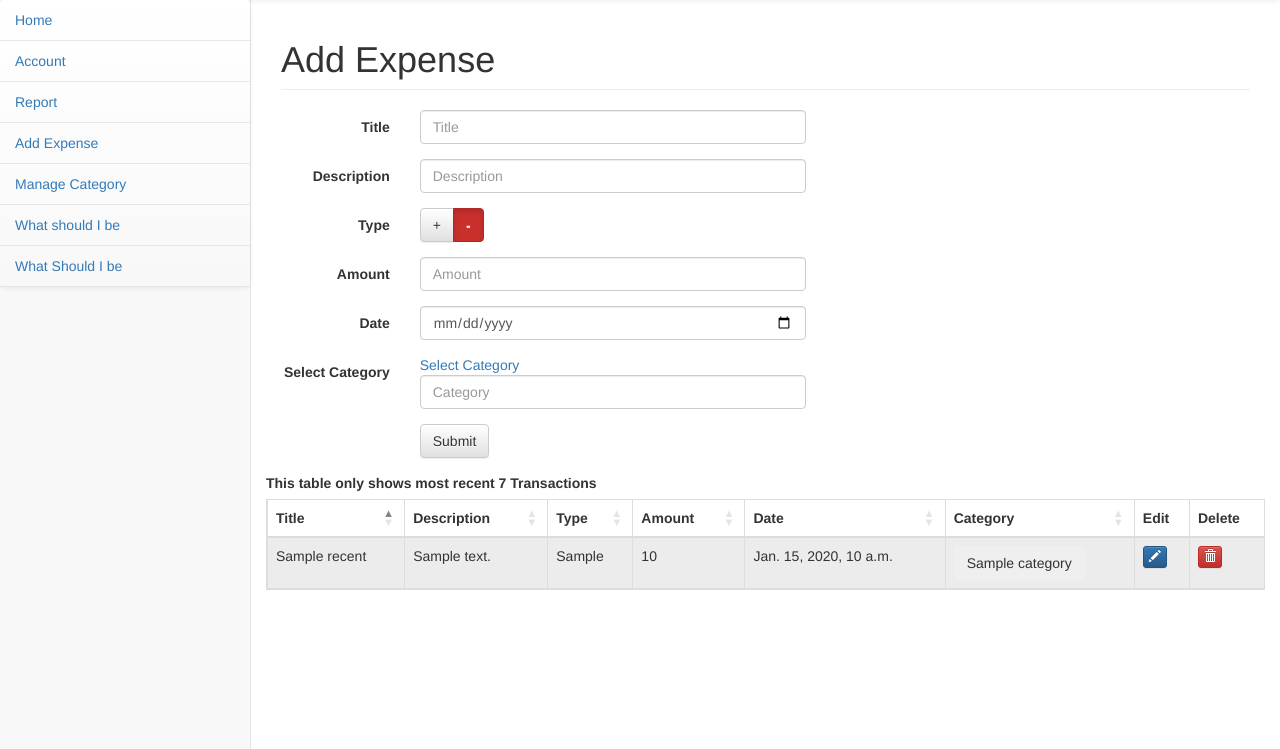
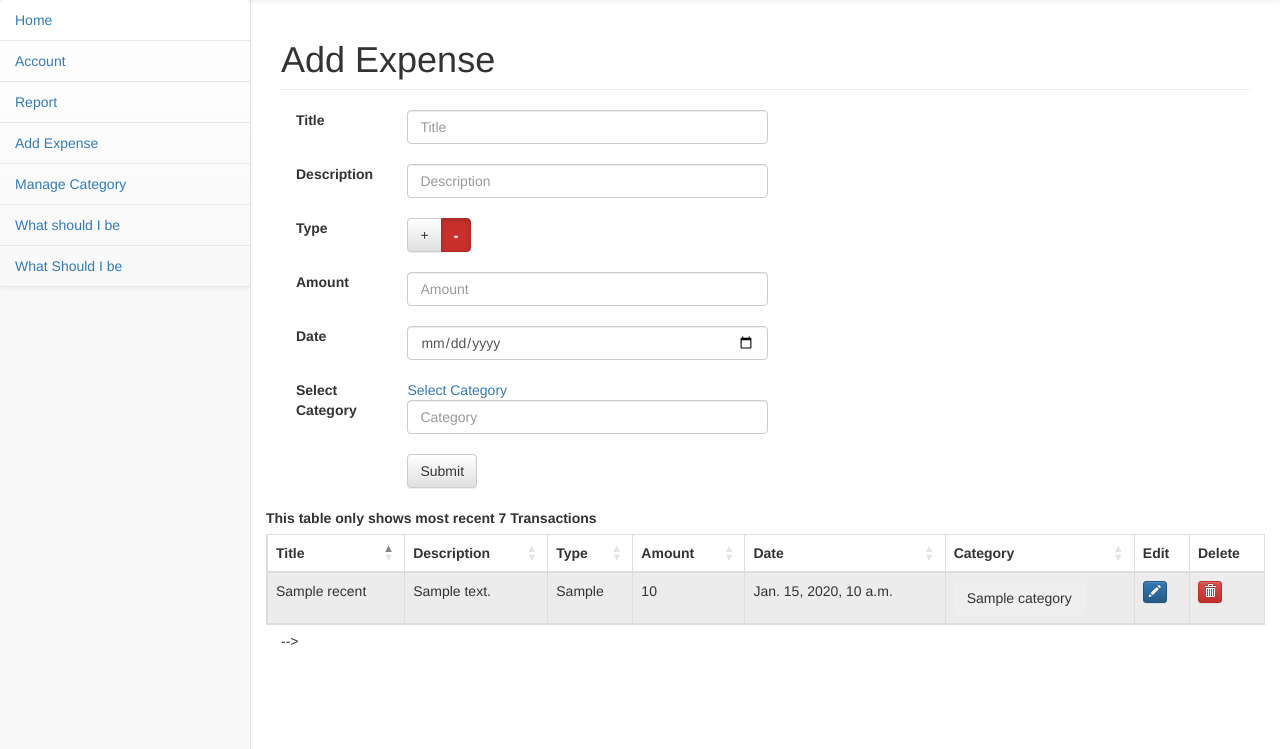
Before and after one commit to zuerst/myExpense, a Django app: template myExpense/myExpense/templates/profile/addExpense.html in a window 1280 px wide. Shown: the part 51-800 px from the top of the page. Run offline with Django 3.2, Linux system fonts and the light colour scheme; the template is opened without the code that fills it: most values are stand-ins (such as "Sample title", 1, 10 or a date in 2020); some libraries are stand-ins or nearby versions.

Commit message:
finished addExpense

```diff
--- a/myExpense/myExpense/static/js/profileAddExpense.js
+++ b/myExpense/myExpense/static/js/profileAddExpense.js
@@ -1,4 +1,8 @@
 $(document).ready(function() {
+
+    $(function(){
+      $("#includedContent").load("b.html");
+    });
 
     $('#delete').on('shown.bs.modal', function (e) {
         var transId = $(e.relatedTarget).data('trans-id')
@@ -39,17 +43,22 @@ $(document).ready(function() {
         date = date.replace (",", "");
         mdy = date.split(" ");
 
-        var month = mdy[0].toLowerCase();
-        var monthNamesShort = ['Jan.', 'Feb.', 'March', 'April', 'May', 'June', 'July', 'Aug.', 'Sep.', 'Oct.', 'Nov.', 'Dec.']
-        month = String(monthNamesShort.indexOf(month));
+        var month = mdy[0]
+        var year = mdy[2]
+        var day = mdy[1]
+        var monthNamesShort = ['Jan.', 'Feb.', 'March', 'April', 'May', 'June', 'July', 'Aug', 'Sep', 'Oct', 'Nov', 'Dec']
+        month = String(monthNamesShort.indexOf(month) + 1);
 
         if (month[1] == null) {
             month = "0"+String(month)
         }
+        if (day[1] == null) {
+            day = "0"+String(day)
+        }
 
-        year = mdy[2]
-        day = mdy[1]
-        var fullDate = mdy[2]+"-"+month+"-"+mdy[1]
+        var fullDate = year+"-"+month+"-"+day
+
+        console.log(fullDate)
 
         document.getElementById("eTitle").value = title;
         document.getElementById("eDescription").value = description;
@@ -90,9 +99,10 @@ function resetRadioButtons() {
     document.getElementById("eTransTypeMinus").checked = false;
 }
 
-function selectCategory(catName, catColor) {
+function selectCategory(catNum, catName) {
+    document.getElementById("categoryNum").value = catNum;
     document.getElementById("category").value = catName;
-    document.getElementById("color").value = catColor;
+    console.log(catNum);
 }
 
 function editCategory(catNum) {
@@ -148,3 +158,42 @@ function editEntry(transId, eTransType) {
         }
     })
 }
+
+function addEntry() {
+    var aTitle = document.getElementById("title").value;
+    var aDescription = document.getElementById("description").value;
+    var radios = document.getElementsByName("transType");
+    for (var i = 0, length = radios.length; i < length; i++) {
+    if (radios[i].checked) {
+        var aTransType = radios[i].value;
+        break;
+    }}
+    var aAmount = document.getElementById("amount").value;
+    var aDate = document.getElementById("date").value;
+    var category = document.getElementById("category").value;
+    var aCatNum = document.getElementById("categoryNum").value;
+    // catNum = catNumSelect.options[catNumSelect.selectedIndex].value;
+
+    if (isNaN(aAmount) == true) {
+        alert("amount must be a number!")
+    }
+
+    console.log(aCatNum)
+
+    csrfmiddlewaretoken = '{{ csrf_token }}'
+    $.ajax({
+        url : "/profile/transControl",
+        type : "POST",
+        data : { method : "add", title : aTitle, description : aDescription,
+                transType : aTransType, amount : aAmount, date : aDate, catNum : aCatNum},
+        beforeSend: function(xhr, settings) {
+        if (!csrfSafeMethod(settings.type) && !this.crossDomain) {
+            xhr.setRequestHeader("X-CSRFToken", csrftoken);
+        }
+    },
+        success : function(json) {
+            console.log("success");
+            location.reload();
+        }
+    })
+}
--- a/myExpense/myExpense/templates/profile/addExpense.html
+++ b/myExpense/myExpense/templates/profile/addExpense.html
@@ -11,66 +11,13 @@
 
     <div class="row">
         <div class="col-lg-12">
-                <h1 class="page-header">Add Expense</h1>
+            <h1 class="page-header">Add Expense</h1>
         </div>
-                <!-- /.col-lg-12 -->
     </div>
 
     <div class="row">
         <div class="col-md-10 col-md-offset-0">
-            <form class="form-horizontal" action="/profile/addingExpense" method="POST">
-                {% csrf_token %}
-                <div class="form-group">
-                    <label for="username" class="col-sm-2 control-label">Title </label>
-                    <div class="col-sm-6">
-                    <input type="text" class="form-control" name="title" value="" id="title" placeholder="Title">
-                    </div>
-                </div>
-                <div class="form-group">
-                    <label for="email" class="col-sm-2 control-label">Description </label>
-                    <div class="col-sm-6">
-                        <input type="text" class="form-control" name="description" value="" id="description" placeholder="Description">
-                    </div>
-                </div>
-                <div class="form-group">
-                    <label class="col-sm-2 control-label">Type </label>
-                    <div class="col-sm-6">
-                        <div class="btn-group" data-toggle="buttons">
-                            <label id="transactionPlus" class="btn btn-default">
-                                <input type="radio" name="transType" value="+" /> +
-                            </label>
-                            <label id="transactionMinus" class="btn btn-default active">
-                                <input type="radio" name="transType" checked="checked" value="-" /> -
-                            </label>
-                        </div>
-                    </div>
-                </div>
-                <div class="form-group">
-                    <label class="col-sm-2 control-label">Amount </label>
-                    <div class="col-sm-6">
-                        <input type="text" class="form-control" name="amount" value="" id="amount" placeholder="Amount">
-                    </div>
-                </div>
-                <div class="form-group">
-                    <label class="col-sm-2 control-label">Date </label>
-                    <div class="col-sm-6">
-                        <input type="date" class="form-control" name="date" value="" id="date" placeholder="Date">
-                    </div>
-                </div>
-                <div class="form-group">
-                    <label class="col-sm-2 control-label">Select Category </label>
-                    <div class="col-sm-6" data-target="#selCatPopup" data-toggle="modal">
-                        <a href="#">Select Category</a>
-                        <input type="text" class="form-control" name="category" value="" id="category" placeholder="Category">
-                        <input type="hidden" class="form-control" name="color" value="" id="color" placeholder="">
-                    </div>
-                </div>
-                <div class="form-group">
-                    <div class="col-sm-offset-2 col-sm-2">
-                    <input type="submit" class="btn btn-default" value="Submit" />
-                    </div>
-                </div>
-            </form>
+            {% include "profile/addExpenseTemplate.html" %}
         </div>
     </div>
 
@@ -85,7 +32,7 @@
                 <div class="modal-body">
                     <form method="POST">
                         {% for item in filteredCats %}
-                        <button data-dismiss="modal" onclick="selectCategory('{{ item.catName }}', '{{ item.color }}')" type="button" class="btn {{ item.color }}">{{ item }}</button>
+                        <button data-dismiss="modal" onclick="selectCategory('{{ item.catNum }}', '{{ item.catName }}')" type="button" class="btn {{ item.color }}">{{ item }}</button>
                         {% endfor %}
                     </form>
                 </div>
@@ -96,7 +43,6 @@
     <!-- Recent Transaction History Table -->
     <div class="row">
         <div class="col-md-8c col-md-offset-0">
-        <!-- id="mytable" -->
             <table id="shortHistory" class="table table-striped table-bordered">
                 <thead>
                     <tr>
@@ -135,8 +81,9 @@
         </div>
     </div>
 
+<!-- {% include "profile/editDeleteTemplate.html" %} -->
 
-
+    <!-- Template for Edit Popup -->
     <div class="modal fade" id="edit" tabindex="-1" role="dialog" aria-labelledby="edit" aria-hidden="true">
         <div class="modal-dialog">
             <div class="modal-content">
@@ -204,9 +151,7 @@
         </div>
     </div>
 
-
-
-
+    <!-- Template for Delete Popup -->
     <div class="modal fade" id="delete" tabindex="-1" role="dialog" aria-labelledby="edit" aria-hidden="true">
         <div class="modal-dialog">
             <div class="modal-content">
@@ -230,6 +175,4 @@
         </div>
     </div>
 
-
-
 {% endblock %}
--- /dev/null
+++ b/myExpense/myExpense/templates/profile/addExpenseTemplate.html
@@ -0,0 +1,62 @@
+
+        <!-- Template for addExpense -->
+        <div class="col-md-10 col-md-offset-0">
+            {% csrf_token %}
+            <div class="row">
+                <label class="col-sm-2">Title </label>
+                <div class="col-sm-7">
+                <input type="text" class="form-control" name="title" value="" id="title" placeholder="Title">
+                </div>
+            </div>
+            </br>
+            <div class="row">
+                <label class="col-sm-2">Description </label>
+                <div class="col-sm-7">
+                    <input type="text" class="form-control" name="description" value="" id="description" placeholder="Description">
+                </div>
+            </div>
+            </br>
+            <div class="row">
+                <label class="col-sm-2">Type </label>
+                <div class="col-sm-7">
+                    <div class="btn-group" data-toggle="buttons">
+                        <label id="transactionPlus" class="btn btn-default">
+                            <input type="radio" name="transType" value="+" /> +
+                        </label>
+                        <label id="transactionMinus" class="btn btn-default active">
+                            <input type="radio" name="transType" checked="checked" value="-" /> -
+                        </label>
+                    </div>
+                </div>
+            </div>
+            </br>
+            <div class="row">
+                <label class="col-sm-2">Amount </label>
+                <div class="col-sm-7">
+                    <input type="text" class="form-control" name="amount" value="" id="amount" placeholder="Amount">
+                </div>
+            </div>
+            </br>
+            <div class="row">
+                <label class="col-sm-2">Date </label>
+                <div class="col-sm-7">
+                    <input type="date" class="form-control" name="date" value="" id="date" placeholder="Date">
+                </div>
+            </div>
+            </br>
+            <div class="row">
+                <label class="col-sm-2">Select Category </label>
+                <div class="col-sm-7" data-target="#selCatPopup" data-toggle="modal">
+                    <a href="#">Select Category</a>
+                    <input type="text" class="form-control" name="category" value="" id="category" placeholder="Category">
+                    <input type="hidden" class="form-control" name="color" value="" id="categoryNum" placeholder="">
+                </div>
+            </div>
+            </br>
+            <div class="row">
+                <div class="col-sm-offset-2 col-sm-2">
+                <input type="submit" onclick="addEntry()" class="btn btn-default" value="Submit" />
+                </div>
+            </div>
+            </br>
+        </div>
--- /dev/null
+++ b/myExpense/myExpense/templates/profile/editDeleteTemplate.html
@@ -0,0 +1,94 @@
+
+
+
+    <!-- Template for Edit Popup -->
+    <div class="modal fade" id="edit" tabindex="-1" role="dialog" aria-labelledby="edit" aria-hidden="true">
+        <div class="modal-dialog">
+            <div class="modal-content">
+                <div class="modal-header">
+                    <button type="button" class="close" data-dismiss="modal" aria-hidden="true">
+                    <span class="glyphicon glyphicon-remove" aria-hidden="true"></span></button>
+                    <h4 class="modal-title custom_align" id="Heading">Edit This Entry</h4>
+                </div>
+                <div class="modal-body">
+                    <div class="row">
+                        <label for="username" class="col-sm-2 control-label">Title </label>
+                        <div class="col-sm-8">
+                        <input type="text" class="form-control" name="eTitle" value="" id="eTitle" placeholder="Title">
+                        </div>
+                    </div>
+                    </br>
+                    <div class="row">
+                        <label for="email" class="col-sm-2 control-label">Description </label>
+                        <div class="col-sm-8">
+                        <input type="text" class="form-control" name="eDescription" value="" id="eDescription" placeholder="Description"></div>
+                    </div>
+                    </br>
+                    <div class="row">
+                        <label class="col-sm-2">Type </label>
+                        <div class="btn-group" data-toggle="buttons">
+                            <label name="transactionPlus" id="transactionPlus" class="btn btn-default">
+                                <input type="radio" name="eTransType" id="eTransTypePlus" value="+" /> +
+                            </label>
+                            <label name="transactionMinus" id="transactionMinus" class="btn btn-default">
+                                <input type="radio" name="eTransType" id="eTransTypeMinus" value="-" /> -
+                            </label>
+                        </div>
+                    </div>
+                    </br>
+                    <div class="row">
+                        <label for="email" class="col-sm-2 control-label">Amount </label>
+                        <div class="col-sm-8">
+                        <input type="text" class="form-control" name="eAmount" value="" id="eAmount" placeholder="Amount">
+                        </div>
+                    </div>
+                    </br>
+                    <div class="row">
+                        <label for="email" class="col-sm-2 control-label">Date </label>
+                        <div class="col-sm-8">
+                        <input type="date" class="form-control" name="eDate" value="" id="eDate" placeholder="Date">
+                        </div>
+                    </div>
+                    </br>
+                    <div class="row">
+                        <label for="email" class="col-sm-2 control-label">Category </label>
+                        <div class="col-sm-8">
+                        <select id="catNumSelection" class="form-control">
+                            {% for item in filteredCats %}
+                            <option value="{{ item.catNum }}">{{ item }}</option>
+                            {% endfor %}
+                        </select>
+                        </div>
+                    </div>
+                </div>
+                <div class="modal-footer ">
+                    <button type="submit" class="btn btn-warning btn-lg" style="width: 100%;" id="confirmEdit">
+                    <span class="glyphicon glyphicon-ok-sign"></span> Update</button>
+                </div>
+            </div>
+        </div>
+    </div>
+
+    <!-- Template for Delete Popup -->
+    <div class="modal fade" id="delete" tabindex="-1" role="dialog" aria-labelledby="edit" aria-hidden="true">
+        <div class="modal-dialog">
+            <div class="modal-content">
+                <div class="modal-header">
+                    <button type="button" class="close" data-dismiss="modal" aria-hidden="true">
+                    <span class="glyphicon glyphicon-remove" aria-hidden="true"></span></button>
+                    <h4 class="modal-title custom_align" id="Heading">Delete this entry</h4>
+                </div>
+                <div class="modal-body">
+                    <div class="alert alert-danger">
+                    <span class="glyphicon glyphicon-warning-sign">
+                    </span> Are you sure you want to delete this Entry?</div>
+                </div>
+                <div class="modal-footer ">
+                    <button type="submit" class="btn btn-success" id="confirmDelete">
+                    <span class="glyphicon glyphicon-ok-sign"></span> Yes</button>
+                    <button type="button" class="btn btn-default" data-dismiss="modal">
+                    <span class="glyphicon glyphicon-remove"></span> No</button>
+                </div>
+            </div>
+        </div>
+    </div>
```
Also changed, not shown: myExpense/myExpense/views.py (+13 -4 lines).
